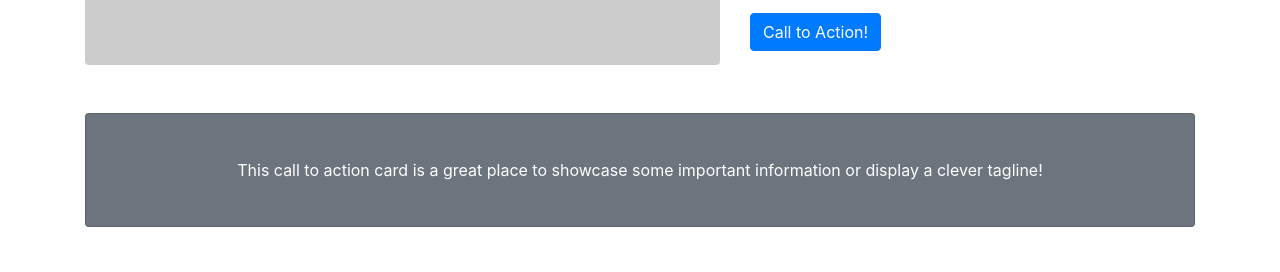
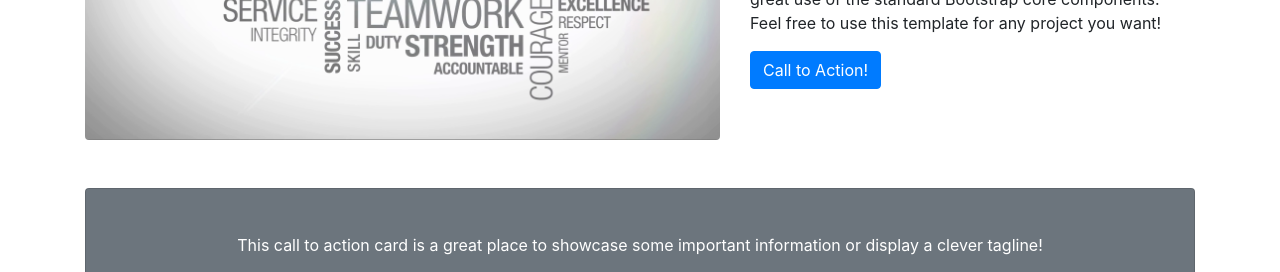
Before and after one commit to TravisAites/AccountabilityTeam, a website: page Accountability website/index.html in a window 1280 px wide. Shown: the part 321-593 px from the top of the page. Drawn offline with Linux system fonts and the light colour scheme; placeholder pictures from the web are drawn by us.

Commit message:
Added images
Added an image folder and cahnged one image on the website

```diff
--- a/Accountability website/index.html
+++ b/Accountability website/index.html
@@ -14,6 +14,7 @@
   <link href="vendor/bootstrap/css/bootstrap.min.css" rel="stylesheet">
 
   <!-- Custom styles for this template -->
+
   <link href="css/small-business.css" rel="stylesheet">
 
 </head>
@@ -54,7 +55,7 @@
     <!-- Heading Row -->
     <div class="row align-items-center my-5">
       <div class="col-lg-7">
-        <img class="img-fluid rounded mb-4 mb-lg-0" src="http://placehold.it/900x400" alt="">
+        <img class="img-fluid rounded mb-4 mb-lg-0" src="images/6a.png" alt="">
       </div>
       <!-- /.col-lg-8 -->
       <div class="col-lg-5">
```
Also changed, not shown: Accountability website/images/6a.png (added), Accountability website/images/6b.jpg (added), Accountability website/images/6c.jpg (added).
